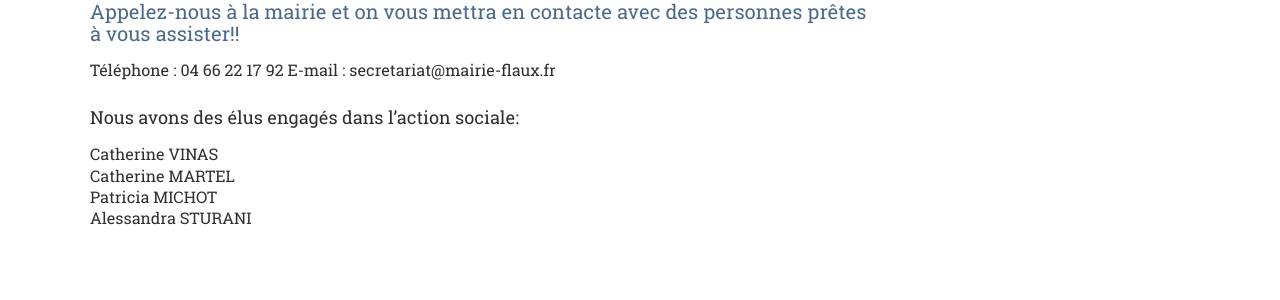
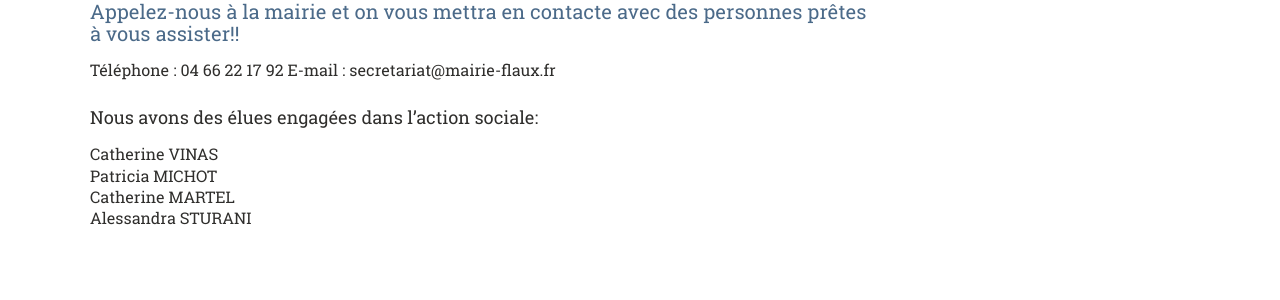
Before and after one commit to Flaux-Village/flaux-village.github.io, a Jekyll site: the page built from helpme.md, in a window 1280 px wide. Shown: the part 693-993 px from the top of the page. Built offline with Jekyll 4.4.1, drawn with Linux system fonts in a browser that asks for light colours; our own code applies the rules of GitHub Pages for plain Markdown files.

Commit message:
Update helpme.md

```diff
--- a/helpme.md
+++ b/helpme.md
@@ -23,9 +23,9 @@ menu_secondaire:
 Téléphone : 04 66 22 17 92
 E-mail : secretariat@mairie-flaux.fr
 
-### Nous avons des élus engagés dans l'action sociale:
+### Nous avons des élues engagées dans l'action sociale:
 
 Catherine VINAS <br>
+Patricia MICHOT <br>
 Catherine MARTEL <br>
-Patricia MICHOT <br>
 Alessandra STURANI <br>
```
